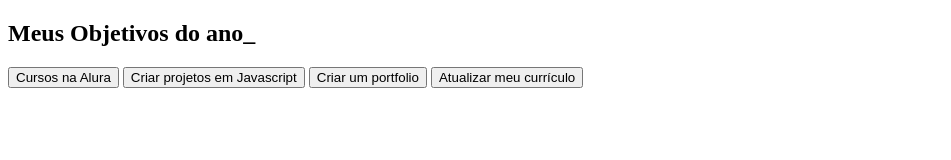
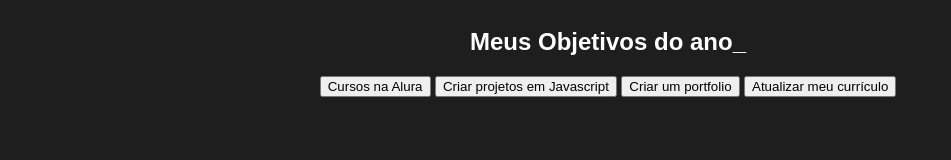
Before and after one commit to mateusvanhaandel/projeto-de-vida-mateus-van-haandel, a plain HTML site: page index.html in a window 1280 px wide. Shown: the whole page, without its empty margins (0-951 px from the left). Drawn offline with Linux system fonts and the light colour scheme.

Commit message:
Add files via upload

```diff
--- a/style.css
+++ b/style.css
@@ -1,2 +1,25 @@
+@import url('https://fonts.googleapis.com/css2?familly=chacka+Petch:wght@');
+
 :root{
-    --cor-de-fundo:
+    --cor-de-fundo: #1E1E1E;
+    --verde: #6FFF57;
+    --branco: #FFFFFF;
+    --botao-ativo: #3A375E;
+    --botao-inativo: rgba(58, 55, 94, 0.5);
+    --texto-fundo: rgba(58, 55, 94, 0.3);
+}
+
+body{
+    background-color: var(--cor-de-fundo);
+    color: var(--branco);
+    font-family: 'chakra peth', sans-serif;
+}
+
+
+.conteudo-principal{
+    display: flex;
+    flex-direction: column;
+    justify-content: center;
+    align-items: center;
+    max-width: 1200px;
+    width: 100%;
```
